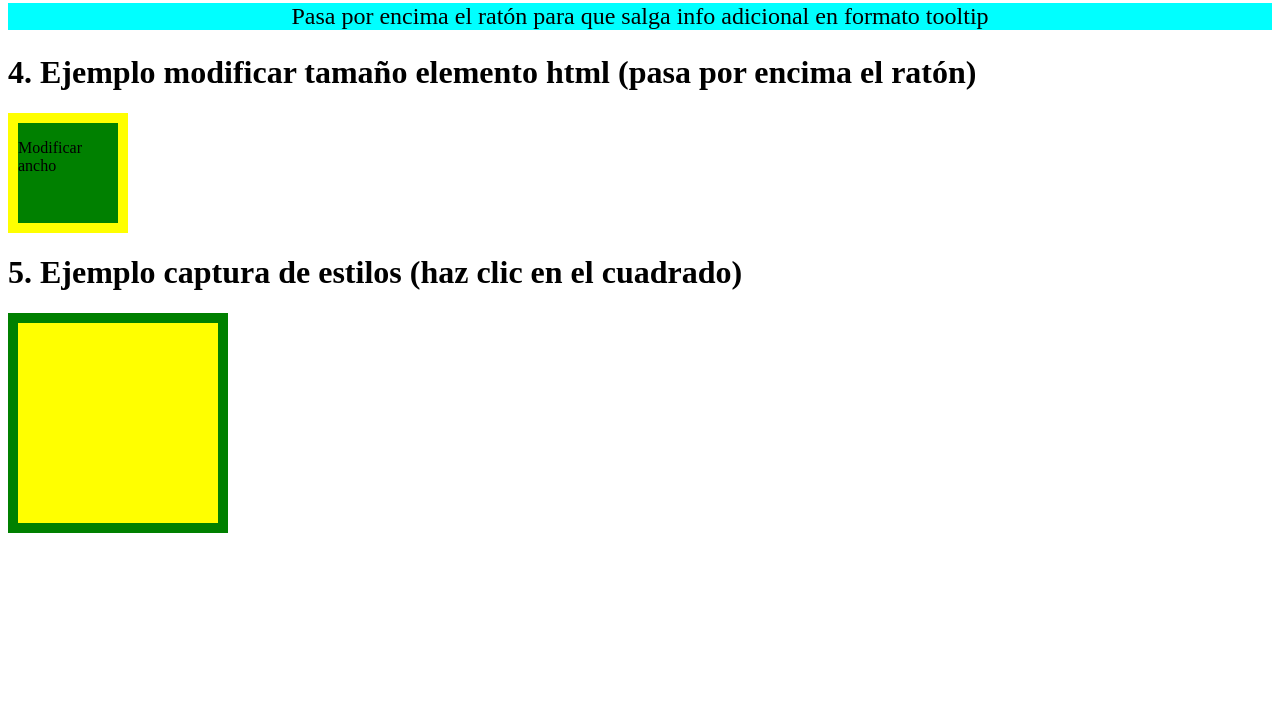
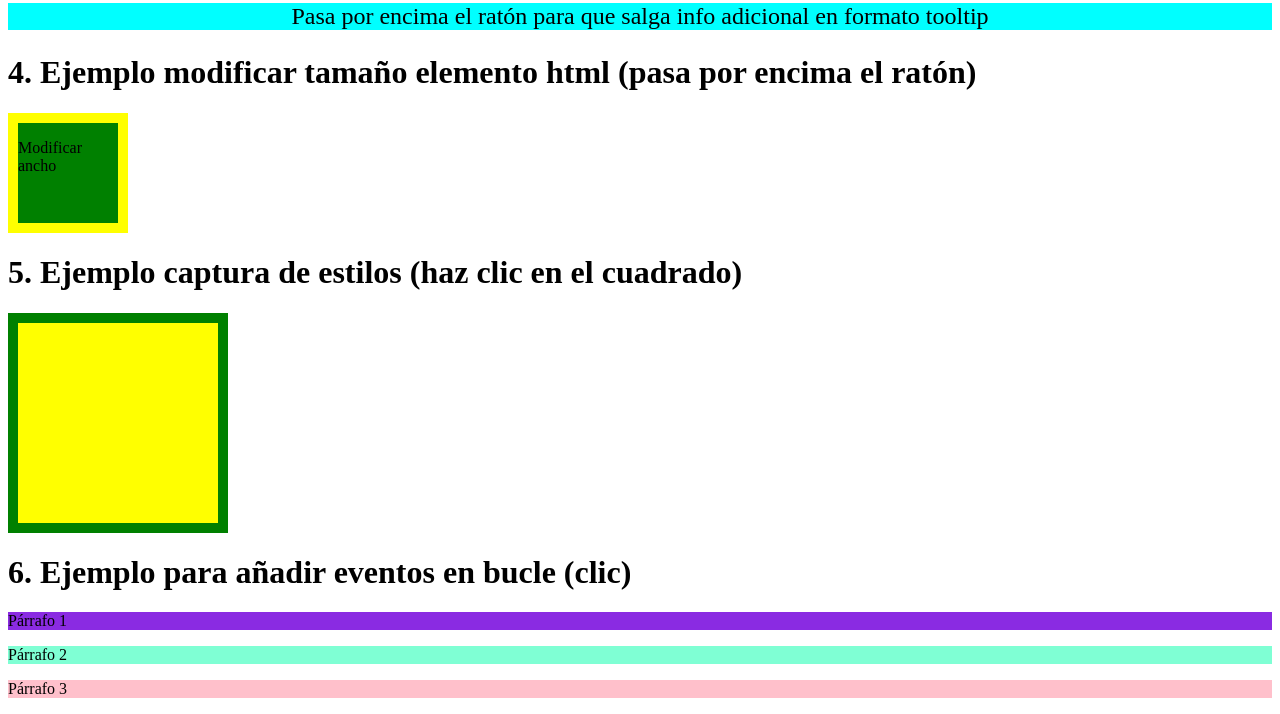
Before and after one commit to profeMelola/LM_Javascript, a plain HTML site: page DOM/05_Eventos/deTodoUnPocoEventos.html in a window 1280 px wide. Shown: the part 589-1303 px from the top of the page. Before the commit the page ends 1130 px from the top, so only its background shows below. Drawn offline with Linux system fonts and the light colour scheme.

Commit message:
repaso general muy importante de eventos

```diff
--- a/DOM/05_Eventos/deTodoUnPocoEventos.html
+++ b/DOM/05_Eventos/deTodoUnPocoEventos.html
@@ -102,6 +102,14 @@
     <div class="divColor">
     </div>
 
+    <div id="bucle">
+        <h1>6. Ejemplo para añadir eventos en bucle (clic)</h1>
+        <p style="background-color: blueviolet;">Párrafo 1</p>
+        <p style="background-color: aquamarine;">Párrafo 2</p>
+        <p style="background-color: pink">Párrafo 3</p>
+    </div>
+
+
     <script>
         // ------------------- PAGE X + PAGE Y --------------------------------
         //Función para mostrar la posición en la que está el puntero del ratón
@@ -150,8 +158,7 @@
             e.target.style.height = (dim - 150) + "px";
         });
 
-        // -----------------------------------------------
-
+        // -------------------- CAMBIAR COLORES ---------------------------
         document.querySelector(".divColor").onclick = gestionarColor;
 
         function gestionarColor(e){
@@ -166,6 +173,21 @@
             //document.getElementById("picture").style.borderColor=color;
         }
 
+        // --------------- AÑADIR LISTENERS EN BUCLE ----------------
+
+        const parrafos = document.querySelectorAll("#bucle p");
+
+        //Primera forma para hacerlo
+        /*for( const p of parrafos){
+            p.addEventListener("click",cambiarFondo);
+        }
+        function cambiarFondo(e){
+            e.target.style.backgroundColor = "black";
+        }*/
+
+        //Otra forma de hacerlo
+        parrafos.forEach(p => p.addEventListener("click",e=> e.target.style.backgroundColor = "black"));
+
     </script>
 </body>
 
```
